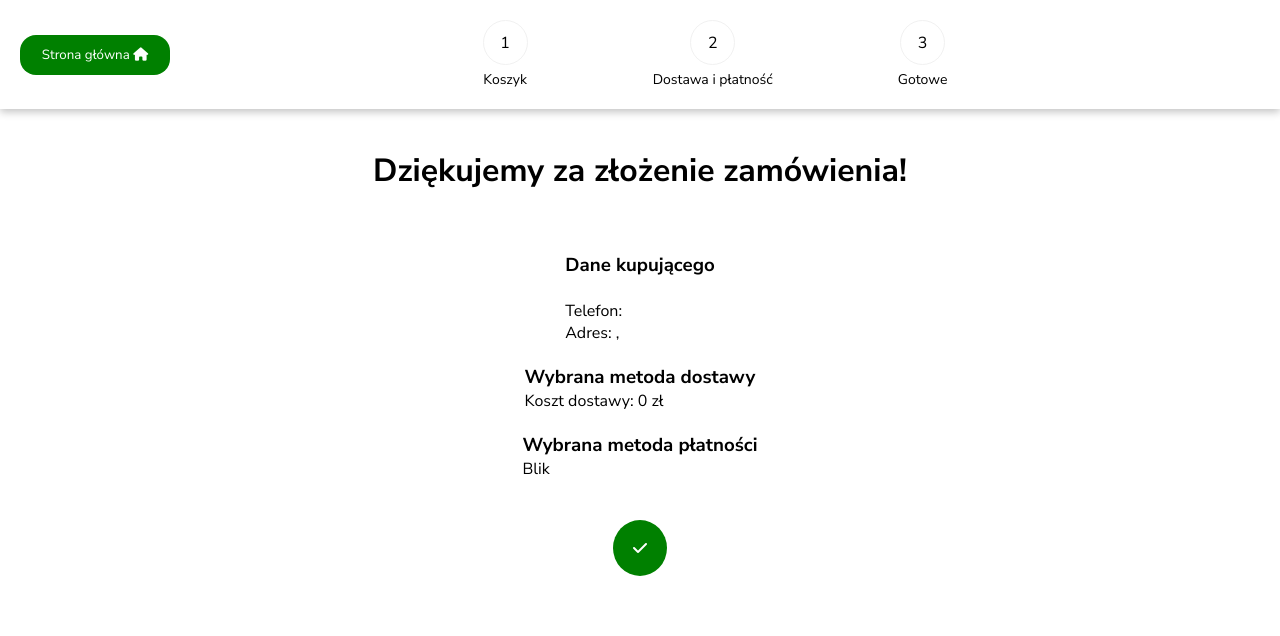
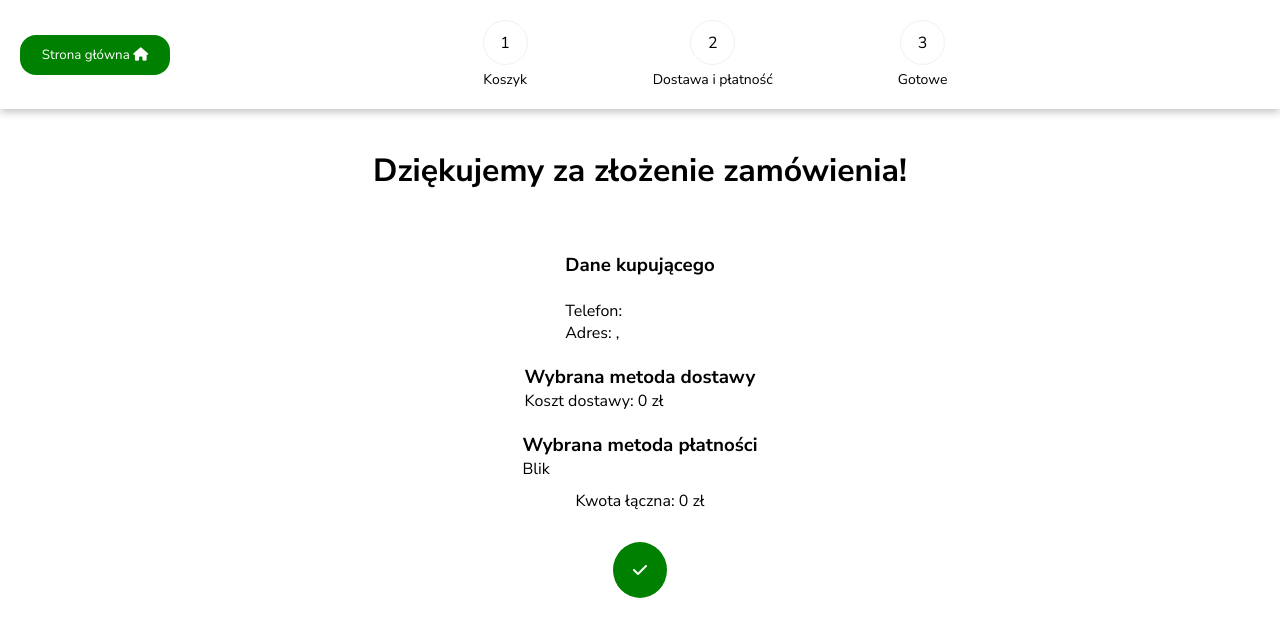
Before and after one commit to Dominik-Matczak/Final-project, a React (Vite) app: page /order-success in a window 1280 px wide. Shown: the top 636 px of the page. Built offline with nearby package versions, Linux system fonts and the light colour scheme; no server answers.

Commit message:
Basket changes

```diff
--- a/src/components/BasketBar.jsx
+++ b/src/components/BasketBar.jsx
@@ -1,6 +1,6 @@
 import { Link } from "react-router"
 
-export default function BasketBar({basket, insertedDataIsOk, orderCompleted}) {
+export default function BasketBar({basket, insertedDataIsOk, orderCompleted,}) {
    return (
      <div className="basket-bar">
         <Link id="homepage-link" to="/">
--- a/src/layouts/Layout.jsx
+++ b/src/layouts/Layout.jsx
@@ -12,12 +12,14 @@ export default function Layout() {
     codeAssociatedPlace: "",
     deliveryCost: 0,
     deliveryMethod: "",
-    paymentMethod: ""
+    paymentMethod: "",
+    totalPrice: 0
   });
   const [books, setBooks] = useState([]);
+  const [ orderList, setOrderList ] = useState([]);
   const [loading, setLoading] = useState(true);
   const [selectedKind, setSelectedKind] = useState("");
-   const [insertedDataIsOk, setInsertedDataIsOk] = useState();
+  const [insertedDataIsOk, setInsertedDataIsOk] = useState();
   const [orderCompleted, setOrderCompleted] = useState(false);
 
   useEffect(() => {
@@ -39,7 +41,26 @@ export default function Layout() {
 
   return (
     <>
-      <Outlet context={{ basket, setBasket, orderInfo, setOrderInfo, books, setBooks, loading, setLoading, selectedKind, setSelectedKind, insertedDataIsOk, setInsertedDataIsOk, orderCompleted, setOrderCompleted }} />
+      <Outlet
+        context={{
+          basket,
+          setBasket,
+          orderInfo,
+          setOrderInfo,
+          books,
+          setBooks,
+          loading,
+          setLoading,
+          selectedKind,
+          setSelectedKind,
+          insertedDataIsOk,
+          setInsertedDataIsOk,
+          orderCompleted,
+          setOrderCompleted,
+          orderList,
+          setOrderList,
+        }}
+      />
     </>
   );
 }
--- a/src/pages/Basket.jsx
+++ b/src/pages/Basket.jsx
@@ -6,7 +6,7 @@ import { useEffect } from "react";
 import BasketBar from "../components/BasketBar";
 
 export default function Basket() {
-  const { basket, setBasket, orderInfo, setOrderInfo, orderCompleted, setOrderCompleted, insertedDataIsOk, setInsertedDataIsOk } = useOutletContext();
+  const { basket, setBasket, orderInfo, setOrderInfo, orderCompleted, setOrderCompleted, insertedDataIsOk, setInsertedDataIsOk, orderList, setOrderList  } = useOutletContext();
 
 
   useEffect(() => {
@@ -14,6 +14,13 @@ export default function Basket() {
     setInsertedDataIsOk();
     setOrderCompleted(false);
   }, []);
+
+  useEffect(() => {
+    const summaryBasketPrices = basket.reduce((sum, book) => sum + book.price, 0);
+
+    setOrderInfo({...orderInfo, totalPrice: parseFloat(summaryBasketPrices) + parseFloat(orderInfo.deliveryCost)})
+
+  },[basket, orderInfo.deliveryCost])
 
   const handleInputChange = (e) => {
     const { name, value } = e.target;
@@ -50,7 +57,6 @@ export default function Basket() {
     setOrderCompleted(true);
   }
 
-  const totalPrice = basket.reduce((sum, book) => sum + book.price, 0);
 
   const {
     name,
@@ -59,6 +65,7 @@ export default function Basket() {
     phoneNumber,
     addressCode,
     codeAssociatedPlace,
+    totalPrice
   } = orderInfo;
 
   return (
@@ -240,7 +247,7 @@ export default function Basket() {
 
               <strong>
                 Łącznie:{` `}
-                {parseFloat(totalPrice) + parseFloat(orderInfo.deliveryCost)} zł
+                {totalPrice} zł
               </strong>
 
               <Link id="buy-now" to="/order-success" onMouseEnter={handleFormDataCheck}>
--- a/src/pages/OrderSuccess.jsx
+++ b/src/pages/OrderSuccess.jsx
@@ -3,7 +3,7 @@ import BasketBar from "../components/BasketBar";
 import "../styles/OrderSuccess.scss";
 
 export default function OrderSuccess() {
-  const { basket, insertedDataIsOk, orderCompleted, orderInfo } =
+  const { basket, insertedDataIsOk, orderCompleted, orderInfo, totalPrice } =
     useOutletContext();
 
   const {
@@ -50,6 +50,8 @@ export default function OrderSuccess() {
           <p>{paymentMethod === `traditional-transfer` ? 'Przelew tradycyjny': 'Blik'}</p>
         </div>
 
+        <p>Kwota łączna: {orderInfo.totalPrice} zł</p>
+
          <a className="fa-solid fa-check"></a>
       </div>
 
--- a/src/styles/Basket.scss
+++ b/src/styles/Basket.scss
@@ -181,6 +181,14 @@
       width: 30px;
       height: 30px;
       margin-left: auto;
+      background-color: red;
+      border: none;
+      color: white;
+      cursor: pointer
+    }
+
+    button:hover {
+      background-color: rgb(125, 0, 0);
     }
   }
 
```
